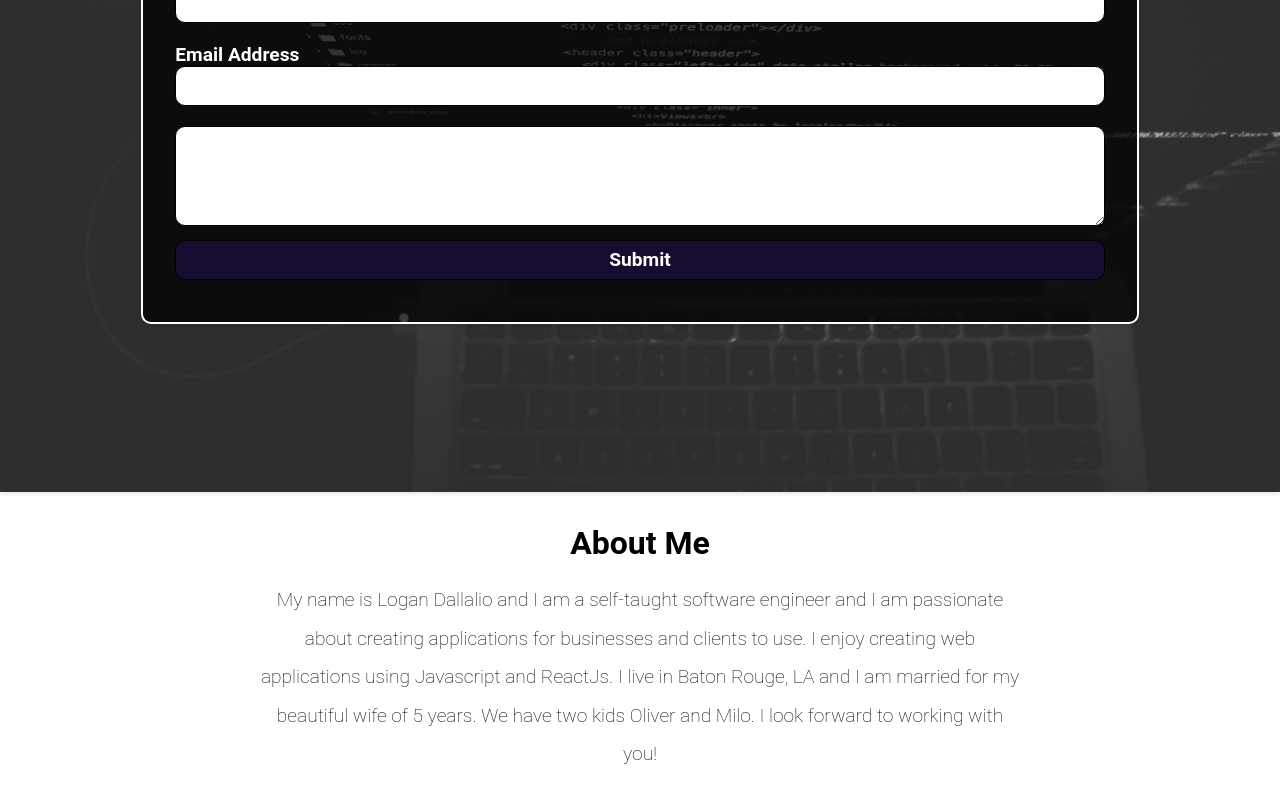
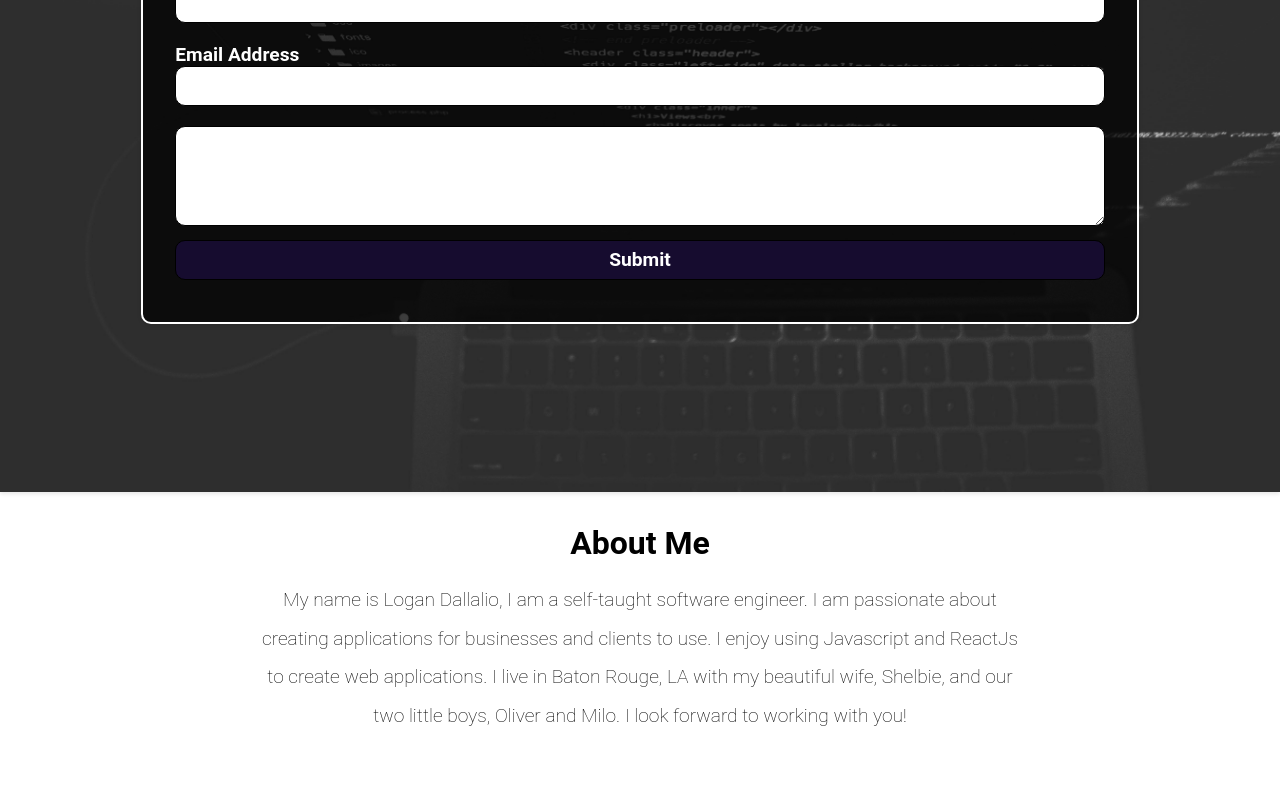
Before and after one commit to ldallalio/dallalio-portfolio, a React (Create React App) app: page / in a window 1280 px wide. Shown: the part 1909-2709 px from the top of the page. Built offline with nearby package versions, Linux system fonts and the light colour scheme.

Commit message:
updated about

```diff
--- a/src/pages/About.jsx
+++ b/src/pages/About.jsx
@@ -5,12 +5,11 @@ function About() {
     <div className="aboutContainer" id="about">
       <h1>About Me</h1>
       <p className="aboutWords">
-        My name is Logan Dallalio and I am a self-taught software engineer and I
-        am passionate about creating applications for businesses and clients to
-        use. I enjoy creating web applications using Javascript and ReactJs. I
-        live in Baton Rouge, LA and I am married for my beautiful wife of 5
-        years. We have two kids Oliver and Milo. I look forward to working with
-        you!
+        My name is Logan Dallalio, I am a self-taught software engineer. I am
+        passionate about creating applications for businesses and clients to
+        use. I enjoy using Javascript and ReactJs to create web applications. I
+        live in Baton Rouge, LA with my beautiful wife, Shelbie, and our two
+        little boys, Oliver and Milo. I look forward to working with you!
       </p>
     </div>
   );
```
